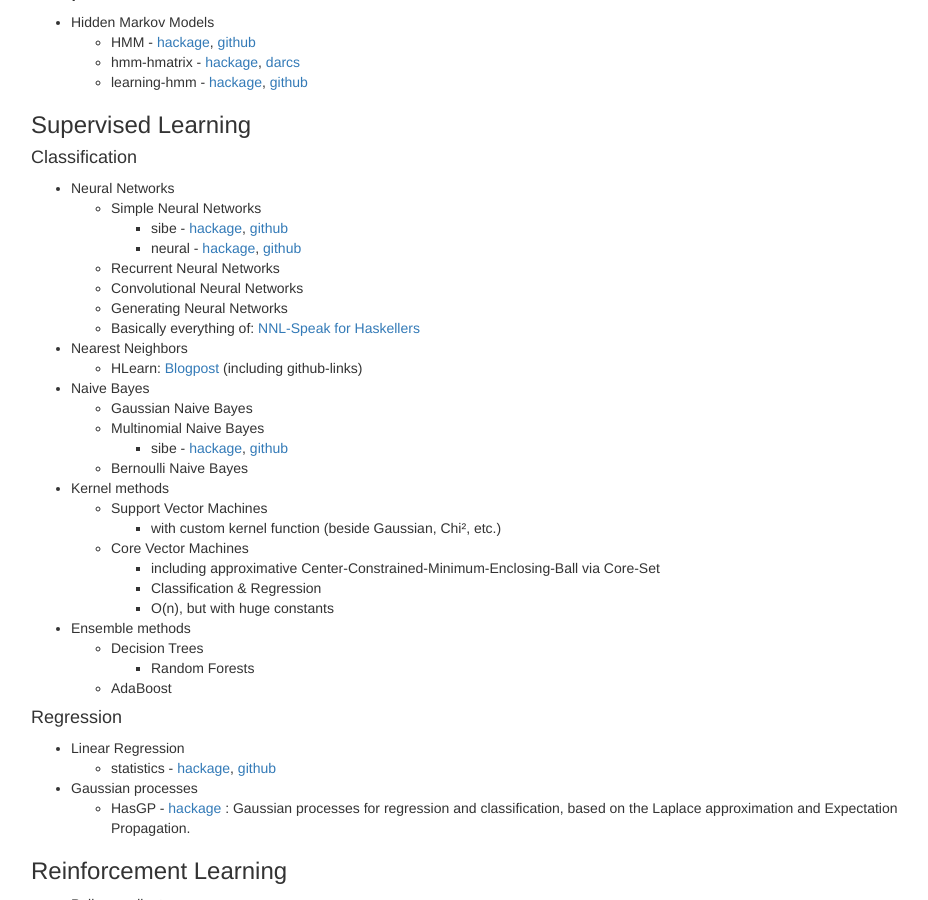
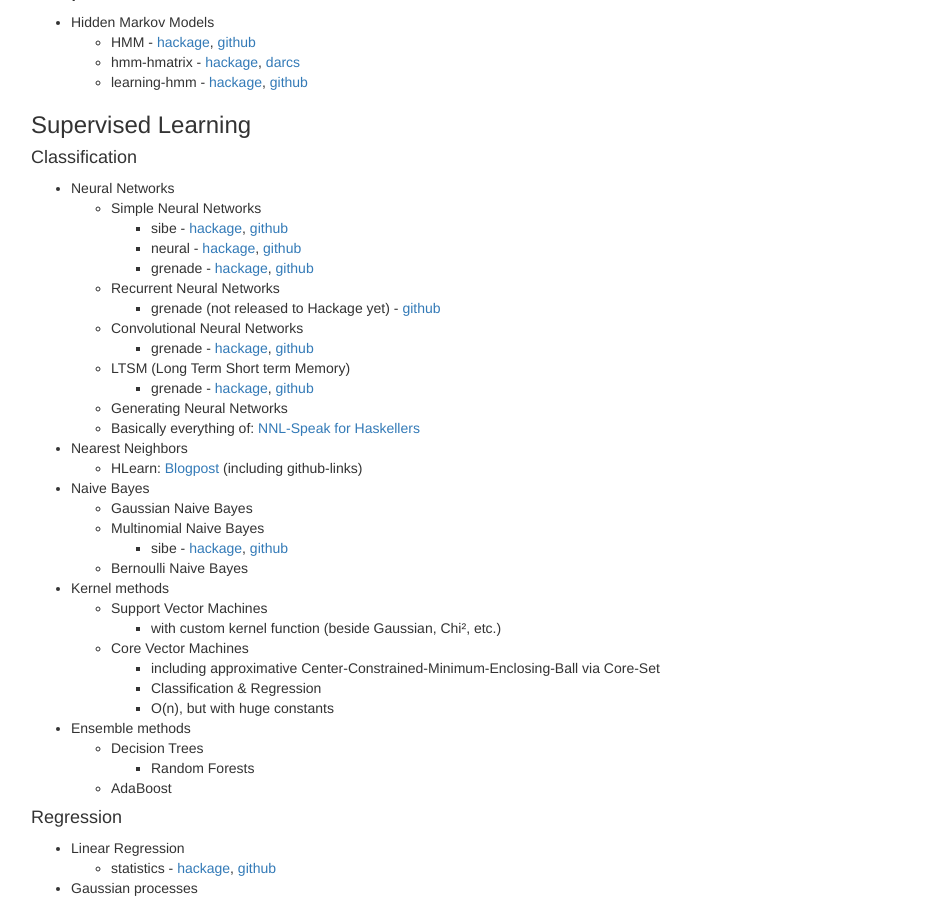
Before and after one commit to DataHaskell/docs, a Jekyll site: the page built from _posts/2016-10-19-current-environment.md, in a window 1280 px wide and 900 px high, scrolled down 810 px. Shown: the whole window, without its empty margins (234-1162 px from the left). Built offline with Jekyll 4.4.1, drawn with Linux system fonts in a browser that asks for light colours.

Commit message:
Add grenade neural network library

```diff
--- a/_posts/2016-10-19-current-environment.md
+++ b/_posts/2016-10-19-current-environment.md
@@ -56,8 +56,13 @@ Machine Learning
   - Simple Neural Networks
     - sibe - [hackage](http://hackage.haskell.org/package/sibe), [github](https://github.com/mdibaiee/sibe)
     - neural - [hackage](http://hackage.haskell.org/package/neural), [github](https://github.com/brunjlar/neural)
+    - grenade - [hackage](http://hackage.haskell.org/package/grenade), [github](https://github.com/HuwCampbell/grenade)
   - Recurrent Neural Networks
+    - grenade (not released to Hackage yet) - [github](https://github.com/HuwCampbell/grenade)
   - Convolutional Neural Networks
+    - grenade - [hackage](http://hackage.haskell.org/package/grenade), [github](https://github.com/HuwCampbell/grenade)
+  - LTSM (Long Term Short term Memory)
+    - grenade - [hackage](http://hackage.haskell.org/package/grenade), [github](https://github.com/HuwCampbell/grenade)
   - Generating Neural Networks
   - Basically everything of: [NNL-Speak for Haskellers](https://colah.github.io/posts/2015-09-NN-Types-FP/)
 
```
